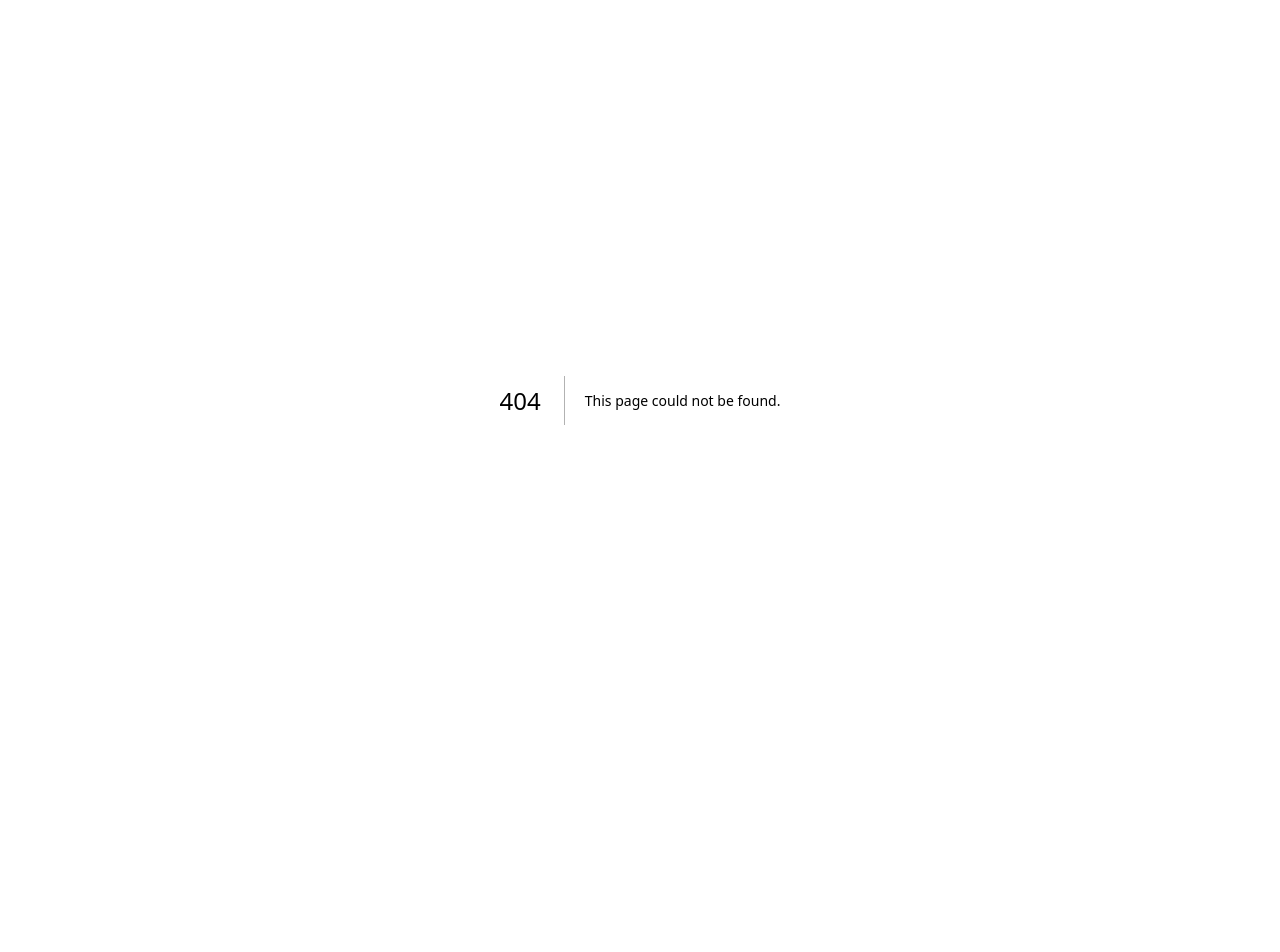
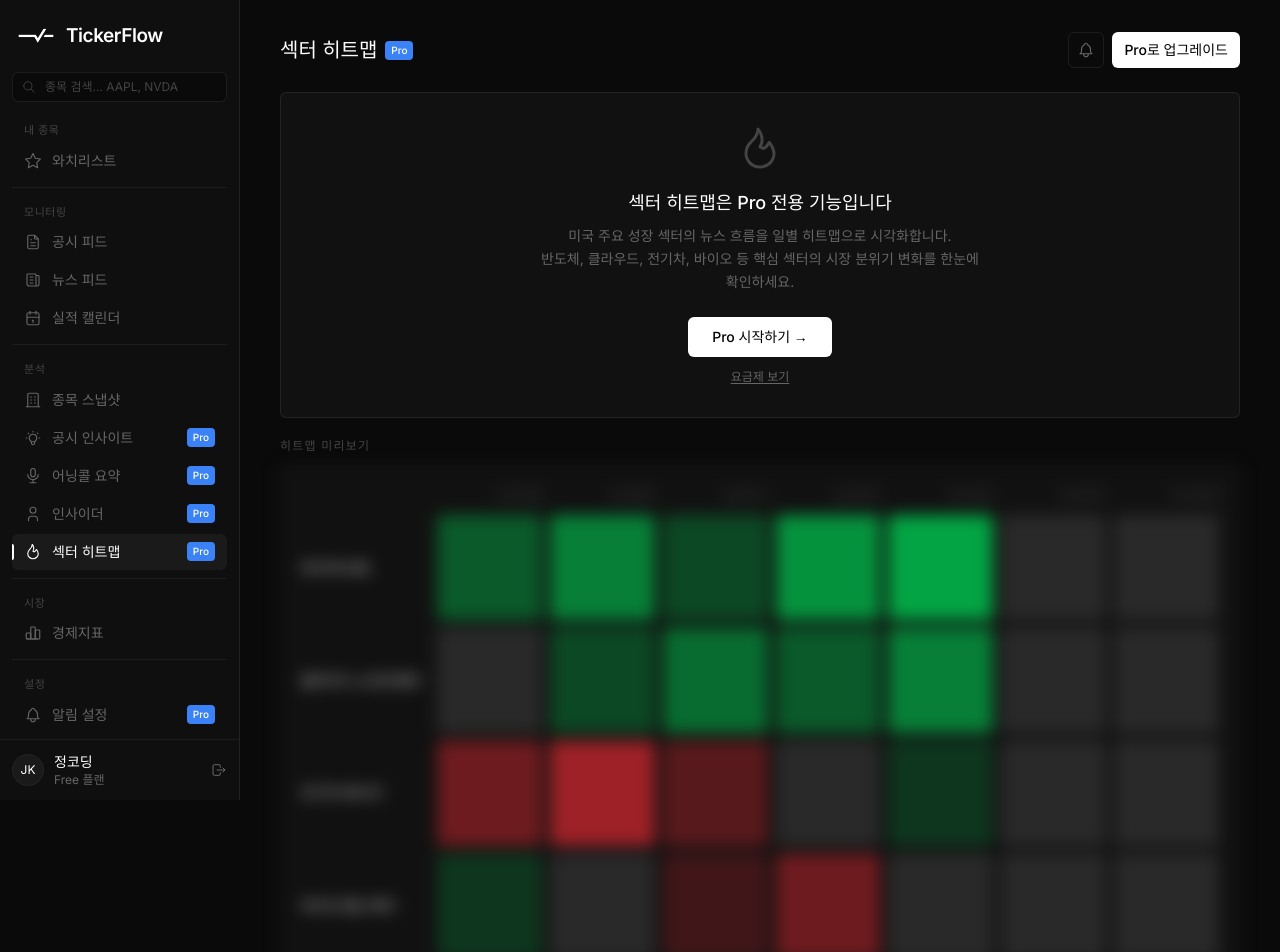
Before and after one commit to nudgefilm/ticker-flow, a Next.js app: page /sectors in a window 1280 px wide. Before the commit this address had no page. Shown: the top 952 px of the page. Before the commit the page ends 800 px from the top, so only its background shows below. Built offline with nearby package versions, Linux system fonts and the light colour scheme.

Commit message:
feat: sector heatmap page

```diff
--- /dev/null
+++ b/src/app/sectors/layout.tsx
@@ -0,0 +1,11 @@
+import type { ReactNode } from "react";
+import Sidebar from "@/components/dashboard/sidebar";
+
+export default function SectorsLayout({ children }: { children: ReactNode }) {
+  return (
+    <div className="min-h-screen bg-[#0a0a0a]">
+      <Sidebar />
+      <main className="ml-60 min-h-screen px-10 py-8">{children}</main>
+    </div>
+  );
+}
--- /dev/null
+++ b/src/app/sectors/page.tsx
@@ -0,0 +1,26 @@
+import { IconFlame } from "@tabler/icons-react";
+import DashboardHeader from "@/components/dashboard/dashboard-header";
+import ProGate from "@/components/dashboard/pro-gate";
+import SectorsPreview from "@/components/dashboard/sectors-preview";
+
+export default function SectorsPage() {
+  return (
+    <div className="flex h-full flex-col">
+      <DashboardHeader title="섹터 히트맵" badge />
+      <div className="mt-6">
+        <ProGate
+          icon={IconFlame}
+          title="섹터 히트맵은 Pro 전용 기능입니다"
+          description={
+            "미국 주요 성장 섹터의 뉴스 흐름을 일별 히트맵으로 시각화합니다.\n반도체, 클라우드, 전기차, 바이오 등 핵심 섹터의 시장 분위기 변화를 한눈에 확인하세요."
+          }
+        />
+      </div>
+      <SectorsPreview />
+      <footer className="mt-8 border-t border-white/[0.06] py-4 text-center text-xs text-[#444444]">
+        본 서비스는 공개된 정보를 기반으로 시장 흐름을 시각화한 참고용 도구입니다. 투자 판단과
+        결과에 대한 책임은 이용자 본인에게 있습니다.
+      </footer>
+    </div>
+  );
+}
--- /dev/null
+++ b/src/components/dashboard/sectors-preview.tsx
@@ -0,0 +1,163 @@
+const DATES = ["6/17(월)", "6/18(화)", "6/19(수)", "6/20(목)", "6/21(금)", "6/22(토)", "6/23(일)"];
+
+const SECTORS = [
+  {
+    name: "반도체·AI칩",
+    cells: [
+      "bg-green-500/40",
+      "bg-green-500/60",
+      "bg-green-500/30",
+      "bg-green-500/70",
+      "bg-green-500/80",
+      "bg-white/10",
+      "bg-white/10",
+    ],
+  },
+  {
+    name: "클라우드·소프트웨어",
+    cells: [
+      "bg-white/10",
+      "bg-green-500/30",
+      "bg-green-500/50",
+      "bg-green-500/40",
+      "bg-green-500/60",
+      "bg-white/10",
+      "bg-white/10",
+    ],
+  },
+  {
+    name: "전기차·에너지",
+    cells: [
+      "bg-red-500/40",
+      "bg-red-500/60",
+      "bg-red-500/30",
+      "bg-white/10",
+      "bg-green-500/20",
+      "bg-white/10",
+      "bg-white/10",
+    ],
+  },
+  {
+    name: "바이오·헬스케어",
+    cells: [
+      "bg-green-500/20",
+      "bg-white/10",
+      "bg-red-500/20",
+      "bg-red-500/40",
+      "bg-white/10",
+      "bg-white/10",
+      "bg-white/10",
+    ],
+  },
+  {
+    name: "소비·커머스",
+    cells: [
+      "bg-white/10",
+      "bg-green-500/20",
+      "bg-green-500/40",
+      "bg-green-500/30",
+      "bg-green-500/50",
+      "bg-white/10",
+      "bg-white/10",
+    ],
+  },
+  {
+    name: "금융·핀테크",
+    cells: [
+      "bg-red-500/20",
+      "bg-white/10",
+      "bg-green-500/20",
+      "bg-white/10",
+      "bg-red-500/30",
+      "bg-white/10",
+      "bg-white/10",
+    ],
+  },
+  {
+    name: "방산·우주",
+    cells: [
+      "bg-green-500/30",
+      "bg-green-500/50",
+      "bg-green-500/40",
+      "bg-green-500/60",
+      "bg-green-500/70",
+      "bg-white/10",
+      "bg-white/10",
+    ],
+  },
+];
+
+const SUMMARY = [
+  { label: "이번 주 강세 섹터", value: "방산·우주" },
+  { label: "약세 분위기", value: "전기차·에너지" },
+  { label: "분위기 변화 최대", value: "반도체·AI칩" },
+];
+
+export default function SectorsPreview() {
+  return (
+    <div className="mt-5 flex flex-col gap-3">
+      <p className="text-xs uppercase tracking-widest text-[#444444]">히트맵 미리보기</p>
+
+      <div className="flex flex-col gap-3 blur-sm select-none pointer-events-none" aria-hidden="true">
+        {/* 히트맵 카드 */}
+        <div className="rounded-[6px] border border-white/[0.08] bg-[#111111] p-5">
+          {/* 날짜 헤더 */}
+          <div className="flex items-center gap-2">
+            <div className="w-32 shrink-0" />
+            <div className="grid flex-1 grid-cols-7 gap-2">
+              {DATES.map((d) => (
+                <span key={d} className="text-right text-xs text-[#444444]">
+                  {d}
+                </span>
+              ))}
+            </div>
+          </div>
+
+          {/* 섹터 행 */}
+          <div className="mt-3 flex flex-col gap-2">
+            {SECTORS.map((sector) => (
+              <div key={sector.name} className="flex items-center gap-2">
+                <span className="w-32 shrink-0 text-sm text-[#cccccc]">{sector.name}</span>
+                <div className="grid flex-1 grid-cols-7 gap-2">
+                  {sector.cells.map((cls, i) => (
+                    <div key={i} className={`aspect-square rounded-[4px] ${cls}`} />
+                  ))}
+                </div>
+              </div>
+            ))}
+          </div>
+
+          {/* 범례 */}
+          <div className="mt-4 flex items-center gap-4 border-t border-white/[0.06] pt-4">
+            <div className="flex items-center gap-1.5">
+              <div className="h-4 w-4 rounded-[2px] bg-red-500/60" />
+              <span className="text-xs text-[#444444]">부정</span>
+            </div>
+            <div className="flex items-center gap-1.5">
+              <div className="h-4 w-4 rounded-[2px] bg-white/10" />
+              <span className="text-xs text-[#444444]">중립</span>
+            </div>
+            <div className="flex items-center gap-1.5">
+              <div className="h-4 w-4 rounded-[2px] bg-green-500/60" />
+              <span className="text-xs text-[#444444]">긍정</span>
+            </div>
+            <span className="ml-auto text-xs text-[#444444]">뉴스 흐름 기반 섹터 분위기</span>
+          </div>
+        </div>
+
+        {/* 요약 카드 3개 */}
+        <div className="grid grid-cols-1 gap-3 sm:grid-cols-3">
+          {SUMMARY.map((item) => (
+            <div
+              key={item.label}
+              className="rounded-[6px] border border-white/[0.08] bg-[#111111] px-4 py-3"
+            >
+              <p className="text-xs text-[#666666]">{item.label}</p>
+              <p className="mt-1 text-sm font-medium text-white">{item.value}</p>
+            </div>
+          ))}
+        </div>
+      </div>
+    </div>
+  );
+}
```
